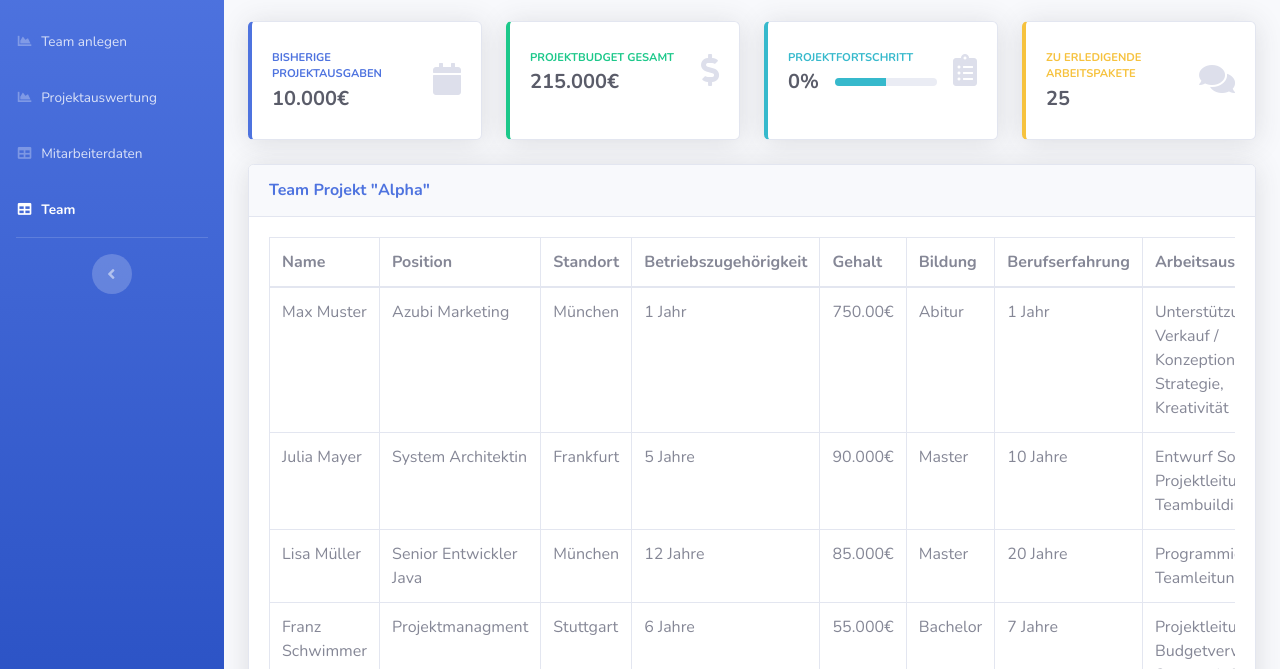
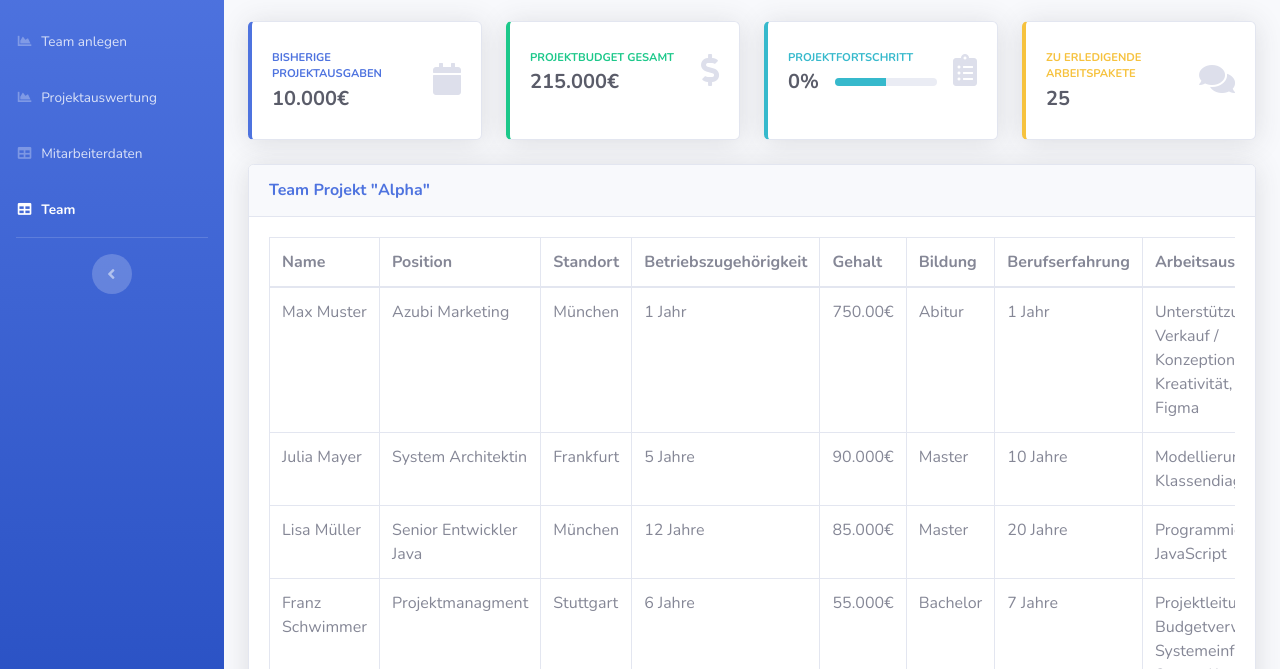
Before and after one commit to pascwin/teamfinder, a website with bundled scripts: page team.html in a window 1280 px wide. Shown: the part 131-800 px from the top of the page. Built offline with nearby package versions, Linux system fonts and the light colour scheme.

Commit message:
FinalesTeam

```diff
--- a/team.html
+++ b/team.html
@@ -424,7 +424,7 @@
                                                     <td>750.00€</td>
                                                     <td>Abitur</td>
                                                     <td>1 Jahr</td>
-                                                    <td>Unterstützung Verkauf / Konzeption, Strategie, Kreativität</td>
+                                                    <td>Unterstützung Verkauf / Konzeption, Kreativität, Design, Figma</td>
                                                     <td>75%</td>
                                                 </tr>
                                                 <tr>
@@ -435,7 +435,7 @@
                                                     <td>90.000€</td>
                                                     <td>Master</td>
                                                     <td>10 Jahre</td>
-                                                    <td>Entwurf Software, Projektleitung, Teambuilding</td>
+                                                    <td>Modellierung, Klassendiagramme</td>
                                                     <td>100%</td>
                                                 </tr>
                                                 <tr>
@@ -446,7 +446,7 @@
                                                     <td>85.000€</td>
                                                     <td>Master</td>
                                                     <td>20 Jahre</td>
-                                                    <td>Programmierung, Teamleitung</td>
+                                                    <td>Programmierung, JavaScript</td>
                                                     <td>90%</td>
                                                 </tr>
                                                 <tr>
```
Also changed, not shown: tables.html (+3 -3 lines), teamAnlegen.html (+1 -6 lines).
